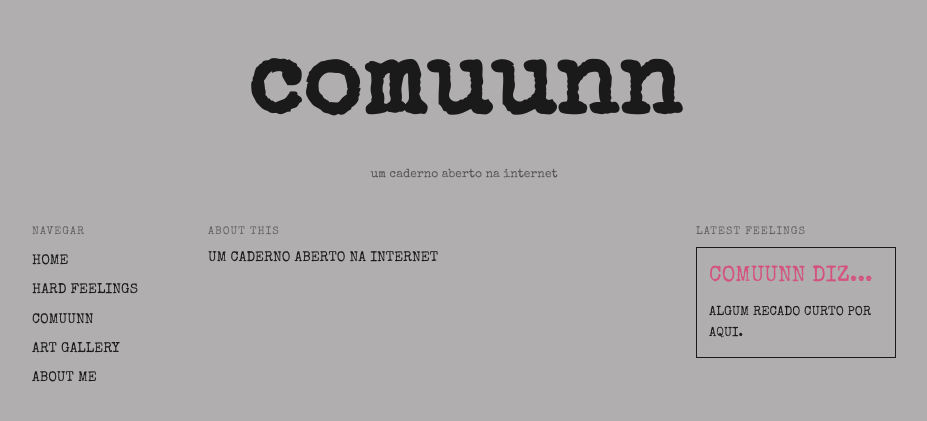
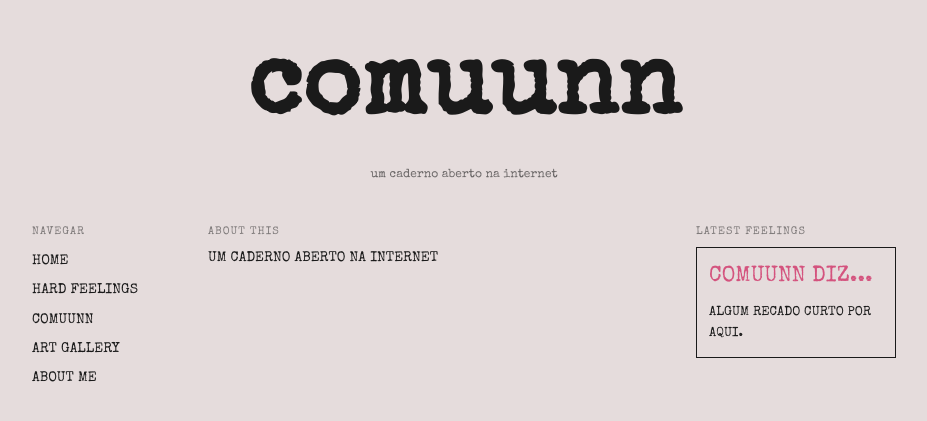
Before and after one commit to guiolhermer/comuunn, a Jekyll site: the page built from index.html, in a window 1280 px wide. Shown: the top 421 px of the page, without its empty margins (176-1103 px from the left). Built offline with Jekyll 4.4.1, drawn with Linux system fonts in a browser that asks for light colours.

Commit message:
fix: update dark white color variable for improved design consistency

```diff
--- a/assets/style.css
+++ b/assets/style.css
@@ -7,7 +7,7 @@
   --red: #c0392b;
   --blue: #2a5db0;
   --pink: #d4537e;
-  --branco-escuro: #b0aeae;
+  --branco-escuro: #e5dcdc;
   --line: 18px;
 }
 
```
